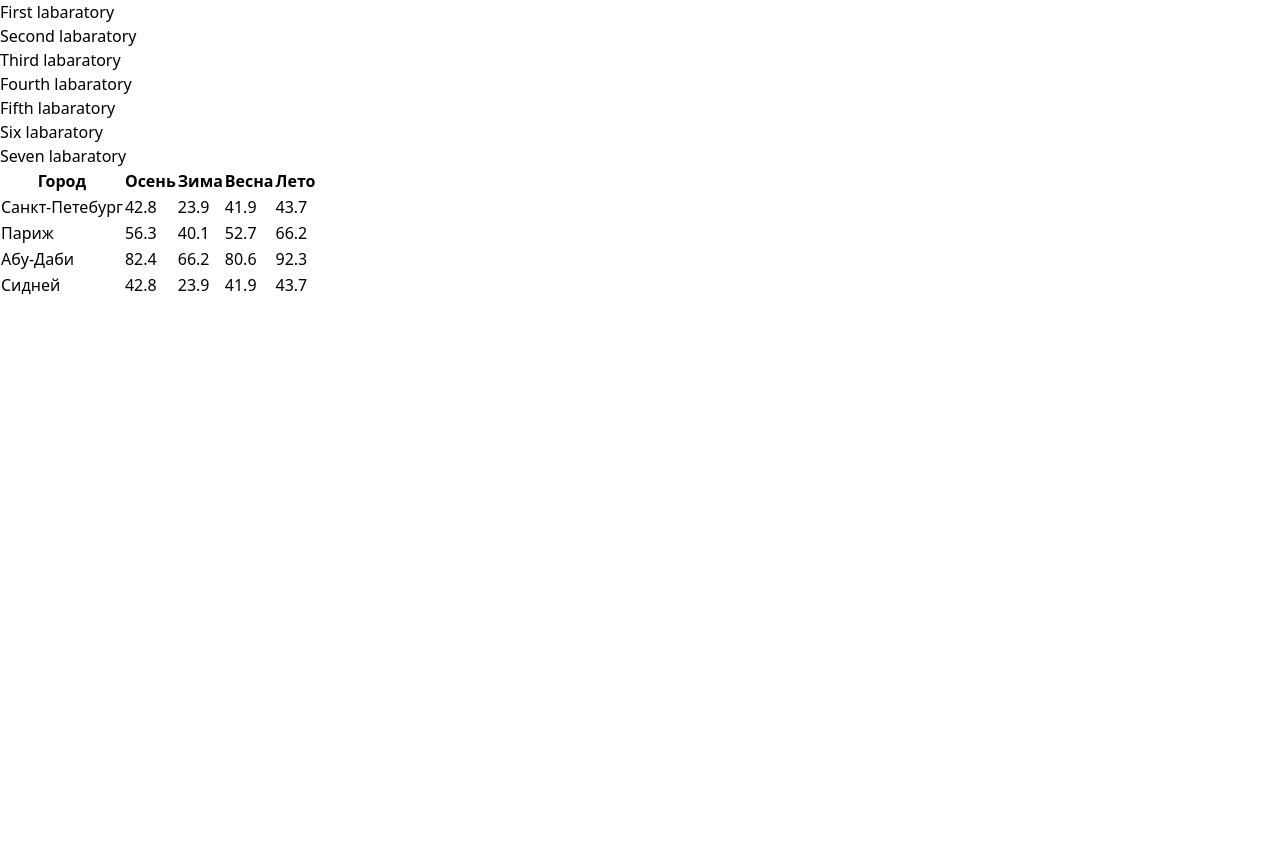
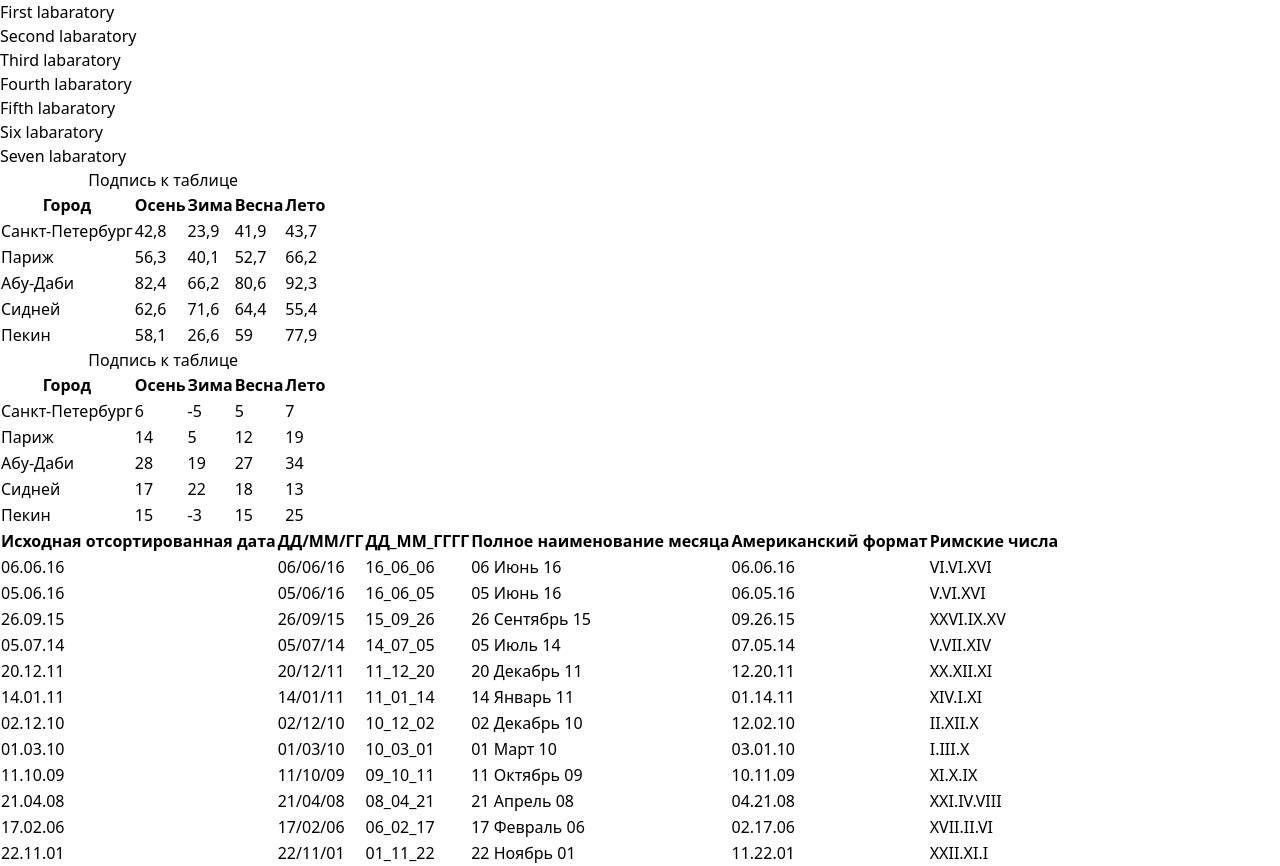
Before and after one commit to Unstate/ispu-web-laboratory-work, a React (Vite) app: page /fifth in a window 1280 px wide. Before the commit the page ends 800 px from the top, so only its background shows below. Built offline with nearby package versions, Linux system fonts and the light colour scheme.

Commit message:
done with all labs

```diff
--- a/package.json
+++ b/package.json
@@ -13,22 +13,26 @@
     "@types/react-scroll": "^1.8.7",
     "@types/react-slick": "^0.23.10",
     "autoprefixer": "^10.4.16",
+    "chart.js": "^4.4.0",
     "clsx": "^2.0.0",
+    "ml-regression": "^5.0.0",
     "postcss": "^8.4.30",
     "prettier": "^3.0.3",
-    "prettier-plugin-tailwind": "^2.2.12",
     "react": "^18.2.0",
+    "react-chartjs-2": "^5.2.0",
     "react-dom": "^18.2.0",
     "react-icons": "^4.11.0",
     "react-router-dom": "^6.16.0",
     "react-scroll": "^1.8.9",
     "react-svg": "^16.1.25",
+    "regression": "^2.0.1",
     "sass": "^1.69.5",
     "tailwindcss": "^3.3.3"
   },
   "devDependencies": {
     "@types/react": "^18.2.15",
     "@types/react-dom": "^18.2.7",
+    "@types/regression": "^2.0.5",
     "@typescript-eslint/eslint-plugin": "^6.0.0",
     "@typescript-eslint/parser": "^6.0.0",
     "@vitejs/plugin-react": "^4.0.3",
--- a/src/constants/weather.ts
+++ b/src/constants/weather.ts
@@ -1,23 +1,27 @@
 export interface IWeather {
-    city:string
-    weather: number[]
+    city: string;
+    autumn: string;
+    winter: string;
+    spring: string;
+    summer: string
 }
+
+export const columnNames:string[] = ['Город','Осень','Зима','Весна','Лето']
 
 export const weather:IWeather[] = [
     {
-        city: 'Санкт-Петебург',
-        weather: [42.8, 23.9, 41.9, 43.7]
+        city: 'Санкт-Петербург', autumn: '42,8', winter: '23,9', spring: '41,9', summer: '43,7',
     },
     {
-        city: 'Париж',
-        weather: [56.3, 40.1, 52.7, 66.2]
+        city: 'Париж', autumn: '56,3', winter: '40,1', spring: '52,7', summer: '66,2',
     },
     {
-        city: 'Абу-Даби',
-        weather: [82.4, 66.2, 80.6, 92.3]
+        city: 'Абу-Даби', autumn: '82,4', winter: '66,2', spring: '80,6', summer: '92,3',
     },
     {
-        city: 'Сидней',
-        weather: [42.8, 23.9, 41.9, 43.7]
+        city: 'Сидней', autumn: '62,6', winter: '71,6', spring: '64,4', summer: '55,4',
+    },
+    {
+        city: 'Пекин', autumn: '58,1', winter: '26,6', spring: '59', summer: '77,9',
     }
 ]
--- a/src/pages/FifthLab.tsx
+++ b/src/pages/FifthLab.tsx
@@ -1,26 +1,113 @@
-import { weather } from "../constants/weather";
+import { useEffect, useState } from "react";
+import { columnNames, weather } from "../constants/weather";
+import { weatherTranslator } from "../utils/weatherTranslator";
+import {
+  convertToAmericanFormat,
+  convertToDDMMYYWithSlash,
+  convertToDD_MM_YYYY,
+  convertToFullMonthYear,
+  convertToRoman,
+  sortDatesByModernity,
+} from "../utils/dateConverter";
 
 const FifthLab = () => {
+  const [sortedDates, setSortedDates] = useState<string[]>([]);
+
+  useEffect(() => {
+    const initialDates: string[] = [
+      "05.07.14",
+      "02.12.10",
+      "21.04.08",
+      "11.10.09",
+      "06.06.16",
+      "05.06.16",
+      "22.11.01",
+      "14.01.11",
+      "20.12.11",
+      "01.03.10",
+      "26.09.15",
+      "17.02.06",
+    ];
+    const sorted = sortDatesByModernity(initialDates);
+    setSortedDates(sorted);
+  }, []);
+
   return (
-    <main className="w-full min-h-screen p-6">
-      <table>
+    <main className="w-full min-h-screen p-6 flex flex-col gap-10">
+      <table className="border border-red-500">
+        <caption className="text-center text-lg font-bold py-2">
+          Подпись к таблице
+        </caption>
         <thead>
-          <tr className="flex gap-12">
-            <th>Город</th>
-            <th>Осень</th>
-            <th>Зима</th>
-            <th>Весна</th>
-            <th>Лето</th>
+          <tr>
+            {columnNames.map((columnName) => (
+              <th key={columnName}>{columnName}</th>
+            ))}
           </tr>
         </thead>
         <tbody>
-          {/* {weather.map((weatherElement,index) => <tr>{weatherElement.city}</tr>)} */}
           {weather.map((weatherElement, index) => (
-            <tr key={index} className="flex gap-14 ">
-              <td className="w-[60px]">{weatherElement.city}</td>
-              {weatherElement.weather.map((element, index) => (
-                <td key={index}>{element}</td>
-              ))}
+            <tr key={index}>
+              <td className="p-6">{weatherElement.city}</td>
+              <td className="p-6">{weatherElement.autumn}</td>
+              <td className="p-6">{weatherElement.winter}</td>
+              <td className="p-6">{weatherElement.spring}</td>
+              <td className="p-6">{weatherElement.summer}</td>
+            </tr>
+          ))}
+        </tbody>
+      </table>
+      <table className="border border-red-500">
+        <caption className="text-center text-lg font-bold py-2">
+          Подпись к таблице
+        </caption>
+        <thead>
+          <tr>
+            {columnNames.map((columnName) => (
+              <th key={columnName}>{columnName}</th>
+            ))}
+          </tr>
+        </thead>
+        <tbody>
+          {weather.map((weatherElement, index) => (
+            <tr key={index}>
+              <td className="p-6">{weatherElement.city}</td>
+              <td className="p-6">
+                {weatherTranslator(weatherElement.autumn)}
+              </td>
+              <td className="p-6">
+                {weatherTranslator(weatherElement.winter)}
+              </td>
+              <td className="p-6">
+                {weatherTranslator(weatherElement.spring)}
+              </td>
+              <td className="p-6">
+                {weatherTranslator(weatherElement.summer)}
+              </td>
+            </tr>
+          ))}
+        </tbody>
+      </table>
+      <table className="border border-red-500">
+        <thead>
+          <tr>
+            <th className="p-6">Исходная отсортированная дата</th>
+            <th className="p-6">ДД/ММ/ГГ</th>
+            <th className="p-6">ДД_ММ_ГГГГ</th>
+            <th className="p-6">Полное наименование месяца</th>
+            <th className="p-6">Американский формат</th>
+            <th className="p-6">Римские числа</th>
+          </tr>
+        </thead>
+        <tbody>
+          {sortedDates.map((date, index) => (
+            <tr key={index}>
+              <td className="p-6">{date}</td>
+              <td className="p-6">{convertToDDMMYYWithSlash(date)}</td>
+              <td className="p-6">{convertToDD_MM_YYYY(date)}</td>
+              <td className="p-6">{convertToFullMonthYear(date)}</td>
+              <td className="p-6">{convertToAmericanFormat(date)}</td>
+              <td className="p-6">{convertToRoman(date)}</td>
             </tr>
           ))}
         </tbody>
--- a/src/pages/SixLab.tsx
+++ b/src/pages/SixLab.tsx
@@ -1,7 +1,91 @@
+import { Chart } from "chart.js/auto";
+import { useEffect, useMemo, useRef } from "react";
+import regression from "regression";
+
 const SixLab = () => {
+  const dataT = useMemo(()=> {
+    return [{x:15,y:-20},{x:10,y:0},{x:5,y:20}]
+  },[])
+  const chartRef = useRef<HTMLCanvasElement>(null);
+  const chartInstance = useRef<Chart | null>(null);
+
+  useEffect(() => {
+    if (chartRef.current) {
+      if (chartInstance.current) {
+        chartInstance.current.destroy();
+      }
+
+      const ctx = chartRef.current.getContext('2d');
+      if (ctx) {
+        const regressionData = dataT.map(point => [point.x, point.y]);
+        //@ts-ignore
+        const result = regression.linear(regressionData);
+        // const result = regression.linear([[1,3],[2,7],[3,7]]);
+
+        const regressionLine = result.points.map(point => ({
+          x: point[0],
+          y: result.equation[0] * point[0] + result.equation[1],
+        }));
+
+        chartInstance.current = new Chart(ctx, {
+          type: 'line',
+          data: {
+            datasets: [
+              {
+                label: 'Data',
+                data: dataT,
+                showLine: false,
+                pointRadius: 5,
+              },
+              {
+                label: 'Regression Line',
+                data: regressionLine,
+                borderColor: 'red',
+                fill: false,
+              },
+            ],
+          },
+          options: {
+            responsive: true,
+            maintainAspectRatio: false,
+            scales: {
+              x: {
+                type: 'linear',
+                position: 'bottom',
+                min: Math.min(...dataT.map(point => point.x)) - 1,
+                max: Math.max(...dataT.map(point => point.x)) + 1,
+              },
+              y: {
+                type: 'linear',
+                min: Math.min(...dataT.map(point => point.y)) - 1,
+                max: Math.max(...dataT.map(point => point.y)) + 1,
+              },
+            },
+          },
+        });
+      }
+    }
+
+    return () => {
+      if (chartInstance.current) {
+        chartInstance.current.destroy();
+      }
+    };
+  }, [dataT]);
+
+  const predict = (input: number) => {
+    if (dataT.length === 0) return 'No data for regression';
+    const result = regression.linear(dataT.map(point => [point.x, point.y]));
+    const prediction = result.equation[0] * input + result.equation[1];
+    return `Prediction for input ${input}: ${prediction}`;
+  };
+
   return (
-    <main className="w-full min-h-screen p-6">Six</main>
-  )
-}
+    <div style={{ width: '400px', height: '300px' }}>
+      <canvas ref={chartRef} width={400} height={400} />
+      <div>{predict(5)}</div>
+    </div>
+  );
+};
 
-export default SixLab
+export default SixLab;
--- /dev/null
+++ b/src/utils/dateConverter.ts
@@ -0,0 +1,61 @@
+export const sortDatesByModernity = (dates: string[]) => {
+  return dates.sort((a, b) => {
+    const datePartsA = a.split(".").reverse().join("");
+    const datePartsB = b.split(".").reverse().join("");
+    return datePartsB.localeCompare(datePartsA);
+  });
+};
+
+export const convertToDDMMYYWithSlash = (date: string) =>
+  date.replace(/\./g, "/");
+export const convertToDD_MM_YYYY = (date: string) =>
+  date.split(".").reverse().join("_");
+export const convertToFullMonthYear = (date: string) => {
+  const [day, month, year] = date.split(".");
+  const months = [
+    "Январь",
+    "Февраль",
+    "Март",
+    "Апрель",
+    "Май",
+    "Июнь",
+    "Июль",
+    "Август",
+    "Сентябрь",
+    "Октябрь",
+    "Ноябрь",
+    "Декабрь",
+  ];
+  return `${day} ${months[parseInt(month) - 1]} ${year}`;
+};
+export const convertToAmericanFormat = (date: string) => {
+  const [day, month, year] = date.split(".");
+  return `${month}.${day}.${year}`;
+};
+
+export const convertToRoman = (date: string): string => {
+  const [day, month, year] = date.split('.');
+
+  function toRoman(n: number): string {
+      const romanNumerals: { [key: number]: string } = {
+          1: 'I', 4: 'IV', 5: 'V', 9: 'IX', 10: 'X', 40: 'XL', 50: 'L'
+      };
+      const arabicNumbers: number[] = [1, 4, 5, 9, 10, 40, 50];
+      let result = '';
+      let i = arabicNumbers.length - 1;
+
+      while (n > 0) {
+          const div = Math.floor(n / arabicNumbers[i]);
+          n %= arabicNumbers[i];
+          result += romanNumerals[arabicNumbers[i]].repeat(div);
+          i--;
+      }
+      return result;
+  }
+
+  const romanDay = toRoman(parseInt(day, 10));
+  const romanMonth = toRoman(parseInt(month, 10));
+  const romanYear = toRoman(parseInt(year, 10));
+
+  return `${romanDay}.${romanMonth}.${romanYear}`;
+}
--- a/src/utils/weatherTranslator.ts
+++ b/src/utils/weatherTranslator.ts
@@ -1,3 +1,3 @@
-// export const weatherTranslator = (array:number[]) => {
-//     const
-// }
+export const weatherTranslator = (weather:string):number => {
+    return Math.ceil((parseInt(weather) - 32) * (5/9));
+}
```
Also changed, not shown: 2 other files (tests, documents, lock files or other folders).
